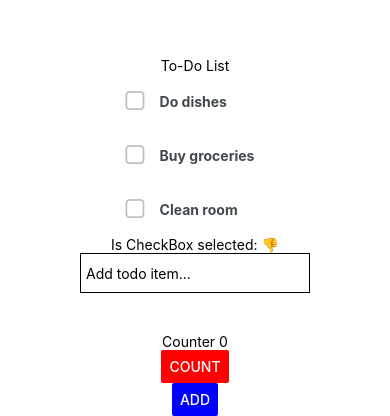
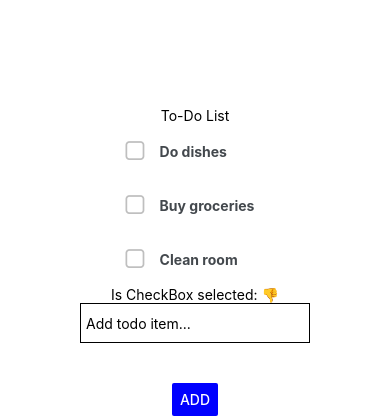
Before and after one commit to valmg11/Todo-List, a React Native app in the folder todo-list/: screen / in a window 390 px wide. Shown: the part 428-844 px from the top of the page. Built offline with nearby package versions, Linux system fonts and the light colour scheme.

Commit message:
added deploy scripts, added add button functionality, removed count testers

```diff
--- a/todo-list/App.js
+++ b/todo-list/App.js
@@ -1,37 +1,43 @@
 import { StatusBar } from "expo-status-bar";
-import { useState, useCallback } from "react";
+import { useState,  } from "react";
 import { StyleSheet, Text, View, FlatList, Button } from "react-native";
 import { TextInput } from "react-native-web";
 import { CheckBox } from "@rneui/themed";
 
-let nextKey = 0;
 
 export default function App() {
   let list = [
     {
       description: "Do dishes",
-      key: 1,
+      key: 0,
+      checked: false,
     },
     {
       description: "Buy groceries",
-      key: 2,
+      key: 1,
+      checked: false,
     },
     {
       description: "Clean room",
-      key: 3,
+      key: 2,
+      checked: false,
     },
   ];
+
+  //starts as false
   const [isSelected, setIsSelected] = useState(false);
 
-  // let addMenuItem = useCallback(() => {
-  //   console.log("added")
-  //   setMenuItems([newMenuItem, ...menuItems])
-  // }, [newMenuItem, menuItems])
+  //input
+  const [text, setText] = useState("");
+  //tasks
+  const [task, setTask] = useState(list);
+  let nextKey = task.length;
 
-  let [counter, setCounter] = useState(0);
-
-  const [text, setText] = useState("");
-  const [artists, setArtists] = useState([]);
+  //adding tasks
+  function addTask (text) {
+    let newTodo = { description: text, key: nextKey, checked: false};
+    setTask([...task, newTodo]);
+  }
 
   return (
     <View style={styles.container}>
@@ -41,7 +47,7 @@ export default function App() {
       <Text>To-Do List</Text>
       <View style={styles.checkboxContainer}>
         <FlatList
-          data={list}
+          data={task}
           renderItem={({ item }) => (
             <View>
               <CheckBox
@@ -50,35 +56,21 @@ export default function App() {
                 onPress={() => setIsSelected(!isSelected)}
               />
             </View>
-          )}
+          )
+        }
           keyExtractor={(item) => item.key}
         />
-        {/* <Text style={styles.header}>Awesome Seals</Text>
-      <FlatList
-      data={data}
-      renderItem={({data}) => <Text>{data.description}</Text>}
-      keyExtractor={(index) => index.toString()}
-      /> */}
+      </View>
 
-        {/* <CheckBox
-          title="Clean room"
-          checked={isSelected}
-          onPress={() => setIsSelected(!isSelected)}
-        /> */}
-
-        {/* <CheckBox
-        value={isSelected}
-        onValueChange={setSelected}
-      /> */}
-      </View>
+      {/* test for checkbox */}
       <Text>
         Is CheckBox selected: {isSelected ? "👍" : "👎"}
       </Text>
 
       <TextInput
         placeholder="Add todo item..."
-        onChangeText=""
-        defaultValue={text}
+        onChangeText={setText}
+        value={text}
         style={{
           height: 40,
           padding: 5,
@@ -89,22 +81,13 @@ export default function App() {
         }}
       />
 
-      <Text>Counter {counter}</Text>
-
-      <Button
-        title="count"
-        style={[styles.button]}
-        onPress={() => {
-          (setCounter(counter + 1), console.log("count"));
-        }}
-        color="red"
-      ></Button>
-
+      {/* add task button */}
       <Button
         title="add"
         style={[styles.button]}
         onPress={() => {
-          console.log("item added:", { text }, [...list]);
+          addTask(text);
+          console.log("item added:", { text }, task);
         }}
         color="blue"
       ></Button>
--- a/todo-list/package.json
+++ b/todo-list/package.json
@@ -3,6 +3,8 @@
   "version": "1.0.0",
   "main": "index.js",
   "scripts": {
+    "predeploy": "npm run build",
+    "deploy": "gh-pages -d build",
     "start": "expo start",
     "android": "expo start --android",
     "ios": "expo start --ios",
```
